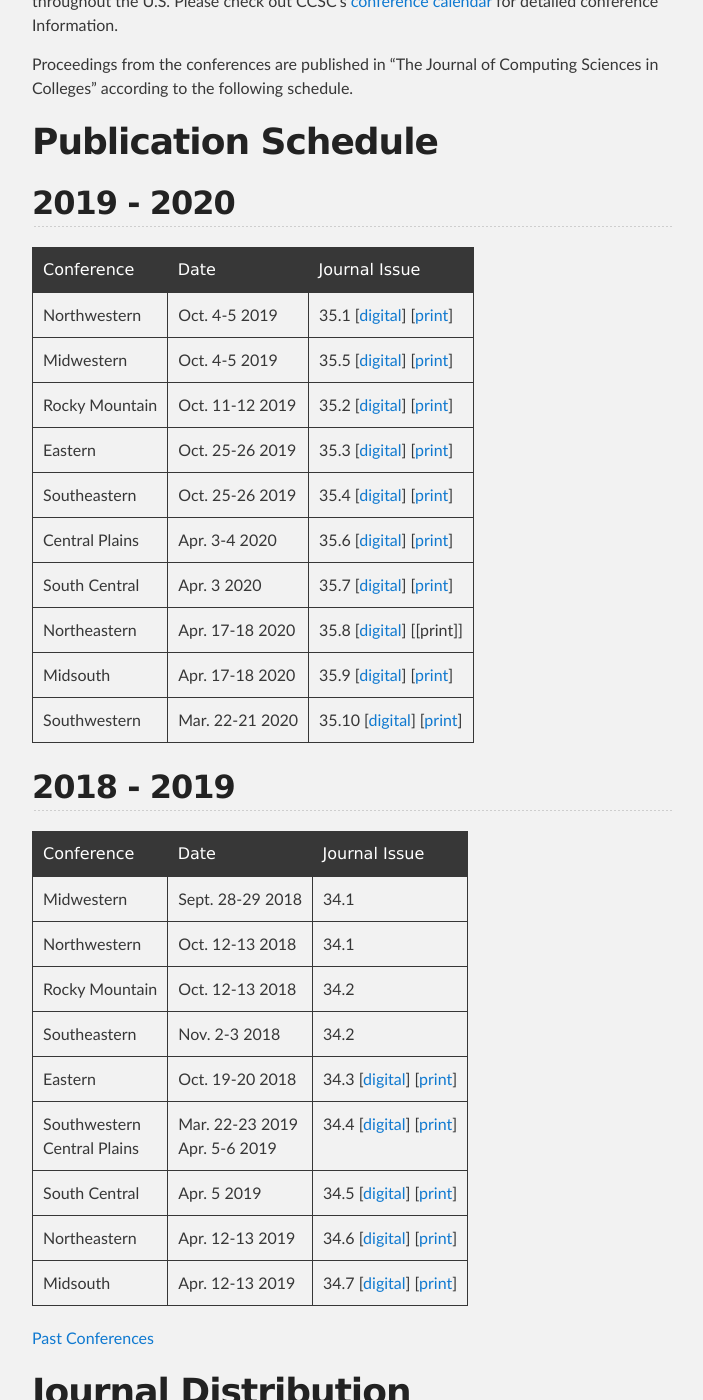
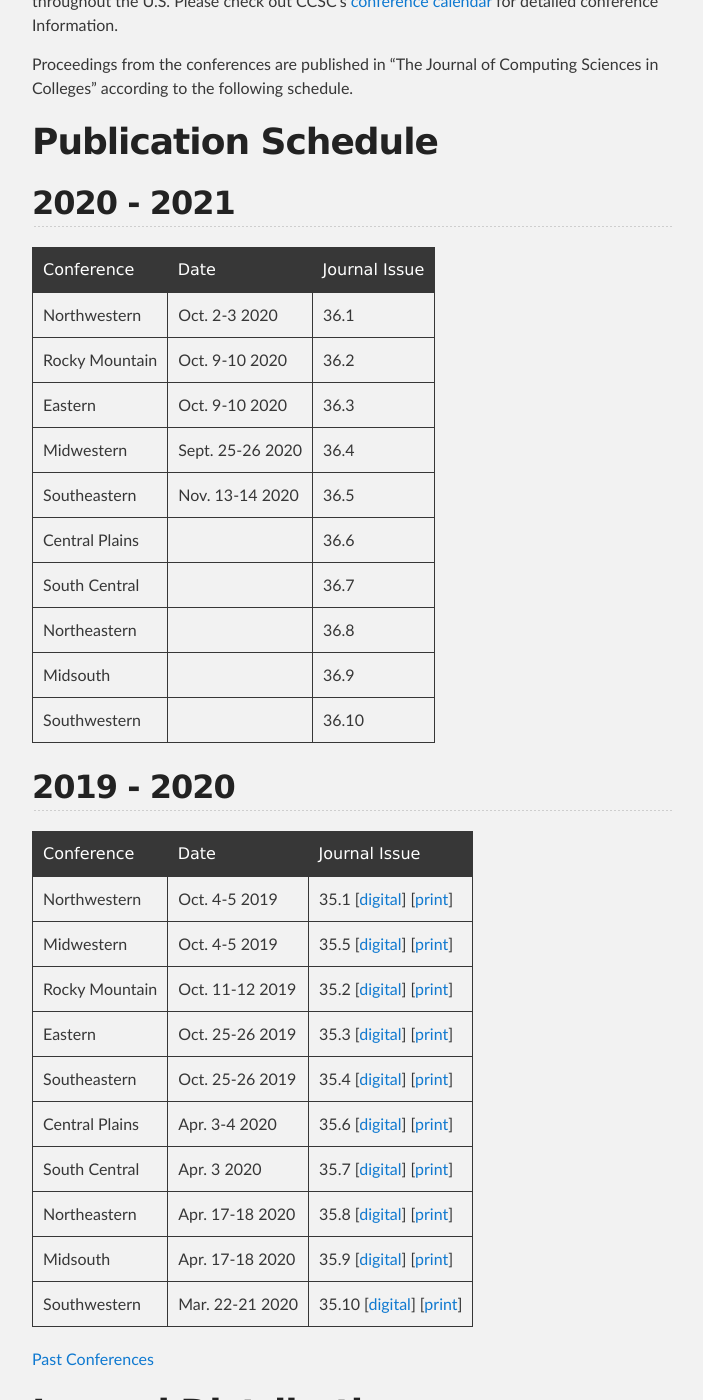
Before and after one commit to ccsc-journal/ccsc-editor, a Jekyll site: the page built from docs/index.md, in a window 1280 px wide and 1400 px high, scrolled down 524 px. Shown: the whole window, without its empty margins (288-991 px from the left). Built offline with Jekyll 4.4.1, drawn with Linux system fonts in a browser that asks for light colours; our own code applies the rules of GitHub Pages for plain Markdown files.

```diff
--- a/docs/index.md
+++ b/docs/index.md
@@ -14,6 +14,21 @@ Proceedings from the conferences are published in "The Journal of Computing
 Sciences in Colleges" according to the following schedule.
 
 # Publication Schedule
+## 2020 - 2021
+
+| Conference | Date | Journal Issue |
+|:-------------|:------------------|:------|
+| Northwestern | Oct. 2-3 2020| 36.1 |
+| Rocky Mountain | Oct. 9-10 2020 | 36.2 |
+| Eastern | Oct. 9-10 2020 | 36.3 |
+| Midwestern | Sept. 25-26 2020 | 36.4 |
+| Southeastern | Nov. 13-14 2020 | 36.5 |
+| Central Plains |  | 36.6 |
+| South Central |  | 36.7 |
+| Northeastern |  | 36.8 |
+| Midsouth |  | 36.9 |
+| Southwestern |  | 36.10 |
+
 ## 2019 - 2020
 
 | Conference | Date | Journal Issue |
@@ -25,23 +40,9 @@ Sciences in Colleges" according to the following schedule.
 | Southeastern | Oct. 25-26 2019 | 35.4 [[digital](http://www.ccsc.org/publications/journals/SE2019.pdf)] [[print](https://www.amazon.com/dp/1696005221)] |
 | Central Plains | Apr. 3-4 2020 | 35.6 [[digital](http://ccsc.org/publications/journals/CP2020.pdf)] [[print](https://www.amazon.com/dp/B0863S9KS3)] |
 | South Central | Apr. 3 2020 | 35.7 [[digital](http://ccsc.org/publications/journals/SC2020.pdf)] [[print](https://www.amazon.com/dp/B0863R6BDC)] |
-| Northeastern | Apr. 17-18 2020 | 35.8 [[digital](http://ccsc.org/publications/journals/NE2020.pdf)] [[print]]|
+| Northeastern | Apr. 17-18 2020 | 35.8 [[digital](http://ccsc.org/publications/journals/NE2020.pdf)] [[print](https://www.amazon.com/dp/B08BDVN74P)]|
 | Midsouth | Apr. 17-18 2020 | 35.9 [[digital](http://ccsc.org/publications/journals/MS2020.pdf)] [[print](https://www.amazon.com/dp/B0874JF86X)] |
 | Southwestern | Mar. 22-21 2020 | 35.10 [[digital](http://ccsc.org/publications/journals/SW2020.pdf)] [[print](https://www.amazon.com/dp/B0863R7GVL)]|
-
-## 2018 - 2019
-
-| Conference | Date | Journal Issue |
-|:-------------|:------------------|:------|
-| Midwestern | Sept. 28-29 2018 | 34.1 |
-| Northwestern | Oct. 12-13 2018   | 34.1 |
-| Rocky Mountain | Oct. 12-13 2018 | 34.2 |
-| Southeastern | Nov. 2-3 2018 | 34.2 |
-| Eastern | Oct. 19-20 2018 | 34.3 [[digital](http://www.ccsc.org/publications/journals/JCSC_34_3_complete.pdf)] [[print](https://www.amazon.com/dp/1727534379)] |
-| Southwestern <br> Central Plains | Mar. 22-23 2019 <br> Apr. 5-6 2019  | 34.4 [[digital](http://www.ccsc.org/publications/journals/CPSW2019.pdf)] [[print](https://www.amazon.com/dp/179883359X)] |
-| South Central | Apr. 5 2019 | 34.5 [[digital](http://www.ccsc.org/publications/journals/SC2019.pdf)] [[print](https://www.amazon.com/dp/1797971174)] |
-| Northeastern | Apr. 12-13 2019 | 34.6 [[digital](http://www.ccsc.org/publications/journals/NE2019.pdf)] [[print](https://www.amazon.com/dp/1092514686)] |
-| Midsouth | Apr. 12-13 2019 | 34.7 [[digital](http://www.ccsc.org/publications/journals/MS2019.pdf)] [[print](https://www.amazon.com/dp/109260281X)] |
 
 [Past Conferences](https://lubaochuan.github.io/ccsc-editor/past_conferences.html)
 
```
Also changed, not shown: 1 other file.
